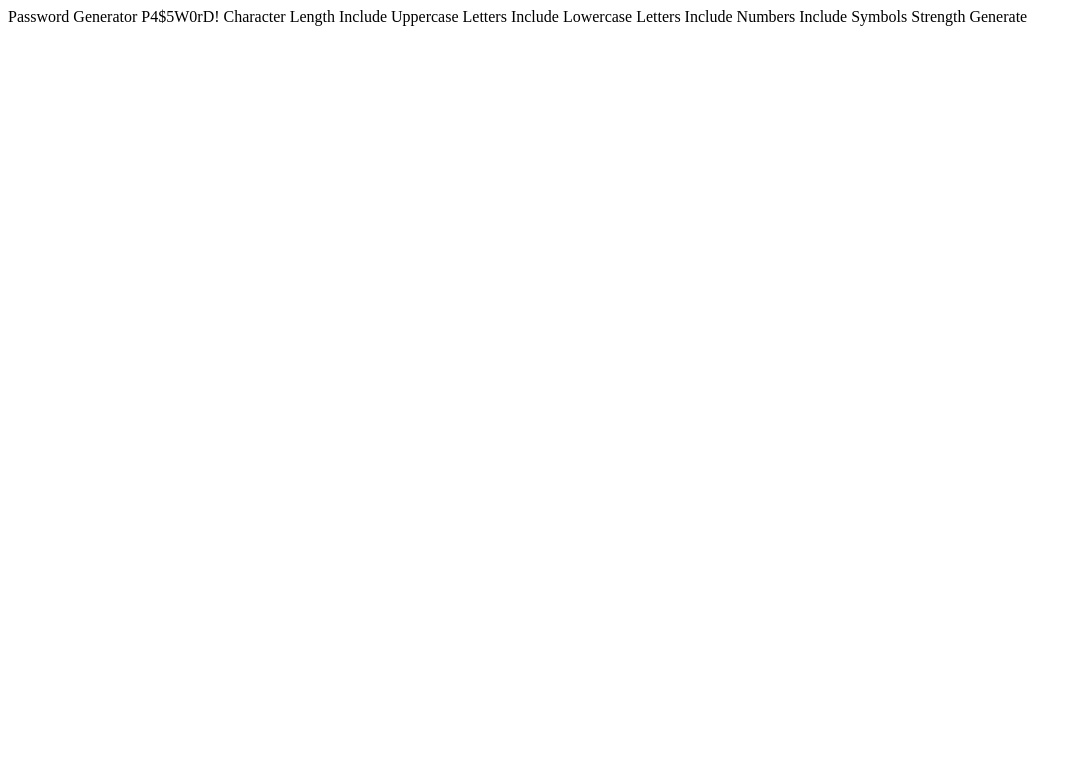
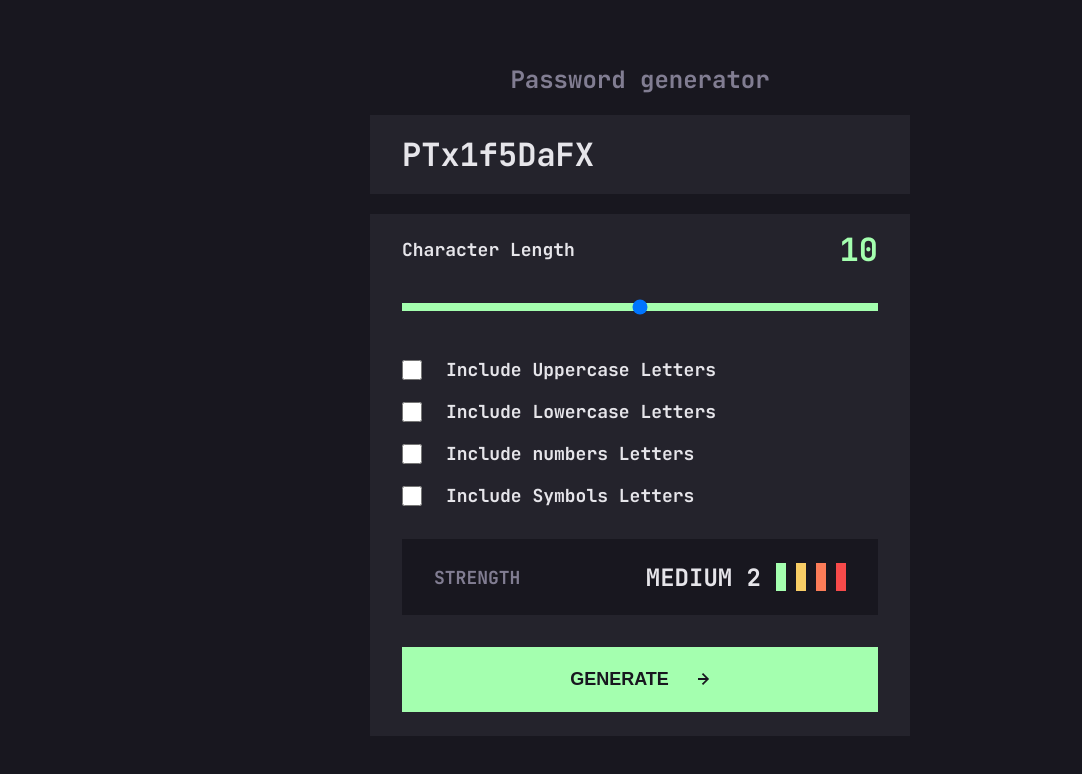
Before and after one commit to anacarolinabmv/FM-password-generator, a plain HTML site: page index.html in a window 1280 px wide. Shown: the whole page, without its empty margins (0-1082 px from the left). Drawn offline with Linux system fonts and the light colour scheme.

Commit message:
Style basic app layout

```diff
--- a/index.html
+++ b/index.html
@@ -1,29 +1,63 @@
 <!DOCTYPE html>
 <html lang="en">
-<head>
-  <meta charset="UTF-8">
-  <meta name="viewport" content="width=device-width, initial-scale=1.0">
+  <head>
+    <meta charset="UTF-8" />
+    <meta name="viewport" content="width=device-width, initial-scale=1.0" />
 
-  <link rel="icon" type="image/png" sizes="32x32" href="./assets/images/favicon-32x32.png">
+    <link rel="icon" type="image/png" sizes="32x32" href="./assets/images/favicon-32x32.png" />
+    <link rel="stylesheet" href="style.css" />
+    <script defer src="script.js"></script>
+    <title>Frontend Mentor | Password generator app</title>
+  </head>
+  <body>
+    <div class="app-container">
+      <h1 class="heading--medium">Password generator</h1>
+      <div class="generated-password">
+        <span class="password heading--large">PTx1f5DaFX</span>
+      </div>
 
-  <title>Frontend Mentor | Password generator app</title>
-</head>
-<body>
+      <div class="generate">
+        <form action="#">
+          <div class="length">
+            <div class="mg-bottom-sm">
+              <span class="length__heading">Character Length</span>
+              <span class="length__number">10</span>
+            </div>
+            <input type="range" id="range" class="length__input" />
+          </div>
 
-  Password Generator
+          <div class="include">
+            <div>
+              <input type="checkbox" name="uppercase" id="uppercase" />
+              <label for="uppercase">Include Uppercase Letters</label>
+            </div>
+            <div>
+              <input type="checkbox" name="lowercase" id="lowercase" />
+              <label for="lowercase">Include Lowercase Letters</label>
+            </div>
+            <div>
+              <input type="checkbox" name="numbers" id="numbers" />
+              <label for="numbers">Include numbers Letters</label>
+            </div>
+            <div>
+              <input type="checkbox" name="symbols" id="symbols" />
+              <label for="symbols">Include Symbols Letters</label>
+            </div>
+          </div>
+        </form>
 
-  P4$5W0rD!
-
-  Character Length
-
-  Include Uppercase Letters
-  Include Lowercase Letters
-  Include Numbers
-  Include Symbols
-
-  Strength
-
-  Generate
-
-</body>
+        <div class="strength">
+          <p class="strength__title">Strength</p>
+          <p class="strength__level">Medium 2</p>
+          <div class="strength__rating-box">
+            <div class="rating-box__color green"></div>
+            <div class="rating-box__color yellow"></div>
+            <div class="rating-box__color orange"></div>
+            <div class="rating-box__color red"></div>
+          </div>
+        </div>
+        <button class="btn-generate">Generate <span class="arrow"></span></button>
+      </div>
+    </div>
+  </body>
 </html>
--- a/style.css
+++ b/style.css
@@ -0,0 +1,203 @@
+@import url('https://fonts.googleapis.com/css2?family=JetBrains+Mono:wght@700&display=swap');
+
+*,
+*::after,
+*::before {
+  margin: 0;
+  padding: 0;
+  box-sizing: border-box;
+}
+html {
+  font-size: 62.5%;
+}
+
+/*Color variables*/
+:root {
+  --very-dark-grey: #18171f;
+  --dark-grey: #24232c;
+  --grey: #817d92;
+  --light-grey: #e6e5ea;
+  --green: #a4ffaf;
+  --red: #f64a4a;
+  --orange: #fb7c58;
+  --yellow: #f8cd65;
+}
+body {
+  background-color: var(--very-dark-grey);
+  display: flex;
+  flex-direction: column;
+  justify-content: center;
+  align-items: center;
+  min-height: 100vh;
+  font-family: 'JetBrains Mono', monospace;
+  font-weight: 700;
+  font-size: 1.8rem;
+  line-height: 2.3rem;
+}
+.heading--large {
+  font-size: 3.2rem;
+  line-height: 4.3rem;
+  color: var(--light-grey);
+}
+.heading--medium {
+  font-size: 2.4rem;
+  line-height: 3.1rem;
+  text-align: center;
+}
+
+/*Utility class*/
+
+.mg-bottom-sm {
+  margin-bottom: 3.2rem;
+}
+.mg-bottom-md {
+  margin-bottom: 4.2rem;
+}
+/*********************************/
+/*APP*/
+/*********************************/
+.app-container {
+  display: flex;
+  flex-direction: column;
+  gap: 2rem;
+  width: 100%;
+  max-width: 54rem;
+  color: var(--grey);
+}
+
+/*GENERATED PASSWORD*/
+.generated-password {
+  background-color: var(--dark-grey);
+  padding: 1.8rem 3.2rem;
+}
+
+/*GENERATE PASSWORD*/
+.generate {
+  background-color: var(--dark-grey);
+  padding: 2.4rem 3.2rem;
+}
+
+.length {
+  /* padding: 3.4rem 0 4.2rem; */
+}
+.length > div {
+  display: flex;
+  justify-content: space-between;
+}
+.length__heading {
+  color: var(--light-grey);
+}
+.length__number {
+  color: var(--green);
+  font-size: 3.2rem;
+}
+
+.length__input {
+  width: 100%;
+}
+
+input[type='range'] {
+  -webkit-appearance: none;
+  background-color: var(--green);
+  height: 8px;
+}
+.include {
+  color: var(--light-grey);
+  margin-top: 4.2rem;
+}
+.include > div {
+  display: flex;
+  align-items: center;
+  gap: 2.4rem;
+}
+.include > div:not(:last-child) {
+  margin-bottom: 1.9rem;
+}
+
+input[type='checkbox'] {
+  height: 2rem;
+  width: 2rem;
+  background-color: var(--green);
+  border-radius: 0;
+  border: none;
+}
+
+.strength {
+  background-color: var(--very-dark-grey);
+  margin-top: 3.2rem;
+  display: flex;
+  align-items: center;
+  padding: 2.4rem 3.2rem;
+}
+
+.strength__title {
+  color: var(--grey);
+  text-transform: uppercase;
+  margin-right: auto;
+}
+.strength__level {
+  color: var(--light-grey);
+  text-transform: uppercase;
+  font-size: 2.4rem;
+  margin-right: 1.5rem;
+}
+.strength__rating-box {
+  display: flex;
+  gap: 1rem;
+}
+
+.strength__rating-box .rating-box__color {
+  height: 2.8rem;
+  width: 1rem;
+  border: 2px solid var(--light-grey);
+}
+.rating-box__color.green {
+  color: var(--green);
+  background-color: currentColor;
+  border-color: currentColor;
+}
+.rating-box__color.yellow {
+  color: var(--yellow);
+  background-color: currentColor;
+  border-color: currentColor;
+}
+.rating-box__color.orange {
+  color: var(--orange);
+  background-color: currentColor;
+  border-color: currentColor;
+}
+.rating-box__color.red {
+  color: var(--red);
+  background-color: currentColor;
+  border-color: currentColor;
+}
+
+.btn-generate {
+  color: var(--very-dark-grey);
+  background-color: var(--green);
+  border: 2px solid transparent;
+  width: 100%;
+  padding: 2rem;
+  text-transform: uppercase;
+  font-size: inherit;
+  font-weight: inherit;
+  margin-top: 3.2rem;
+  cursor: pointer;
+  transition: all 200ms ease-in;
+}
+.arrow {
+  display: inline-block;
+  height: 1.2rem;
+  width: 1.2rem;
+  background-color: currentColor;
+  margin-left: 2.4rem;
+  -webkit-mask-image: url(assets/images/icon-arrow-right.svg);
+  mask-image: url(assets/images/icon-arrow-right.svg);
+}
+
+.btn-generate:hover,
+.btn-generate:active {
+  color: var(--green);
+  background-color: var(--dark-grey);
+  border-color: currentColor;
+}
```
Also changed, not shown: 2 other files.
